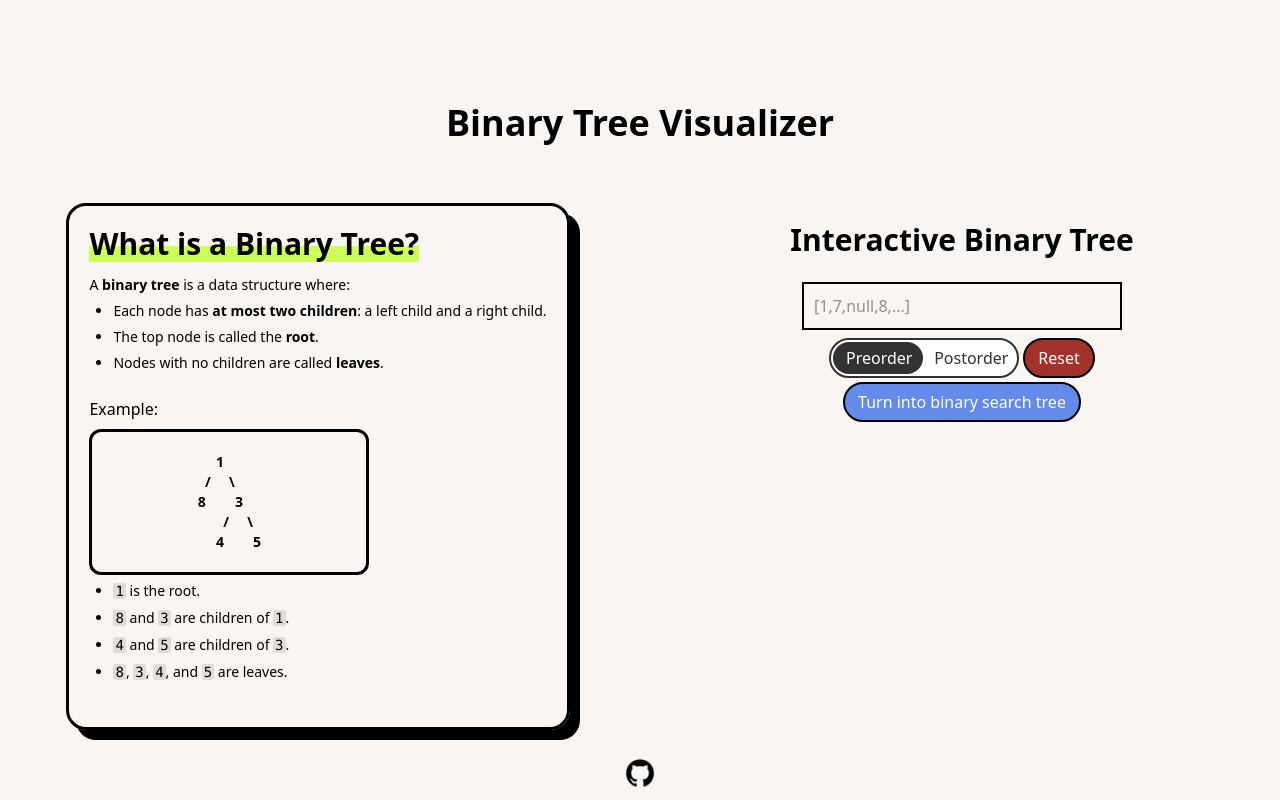
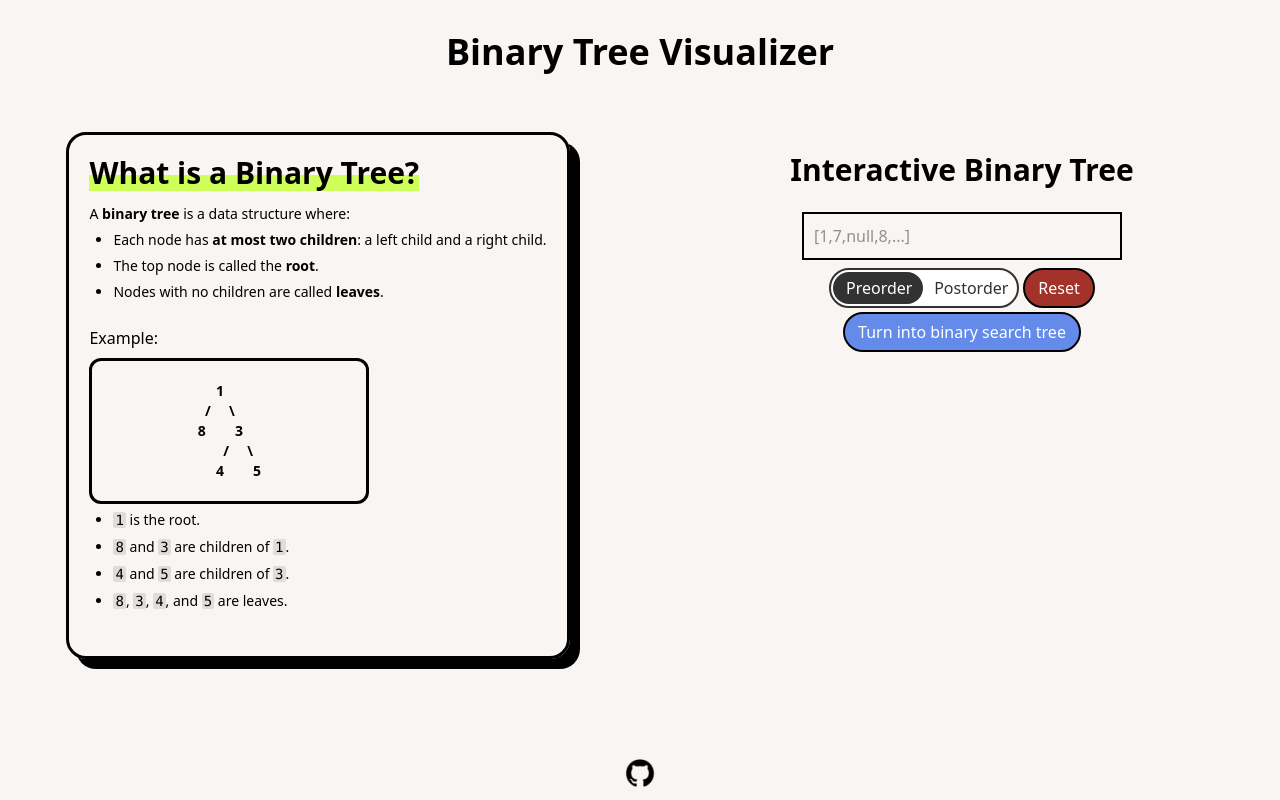
Before and after one commit to noanjrd/binarytree_playground, a React (Vite) app in the folder src/: page / in a window 1280 px wide. Built offline with nearby package versions, Linux system fonts and the light colour scheme.

Commit message:
elememnts centered

```diff
--- a/src/src/App.tsx
+++ b/src/src/App.tsx
@@ -68,7 +68,7 @@ function App() {
     setActionStarted("base")
   return (
     <>
-      <div className='relative flex flex-col w-full min-h-screen items-center justify-center  '>
+      <div className='relative flex flex-col w-full min-h-screen items-center '>
         <div className='absolute bottom-3 animate-bounce hover:opacity-70 cursor-pointer '>
           <a href='https://github.com/noanjrd'>
             <img  src={GithubIcon} width={50} height={50} />
```
